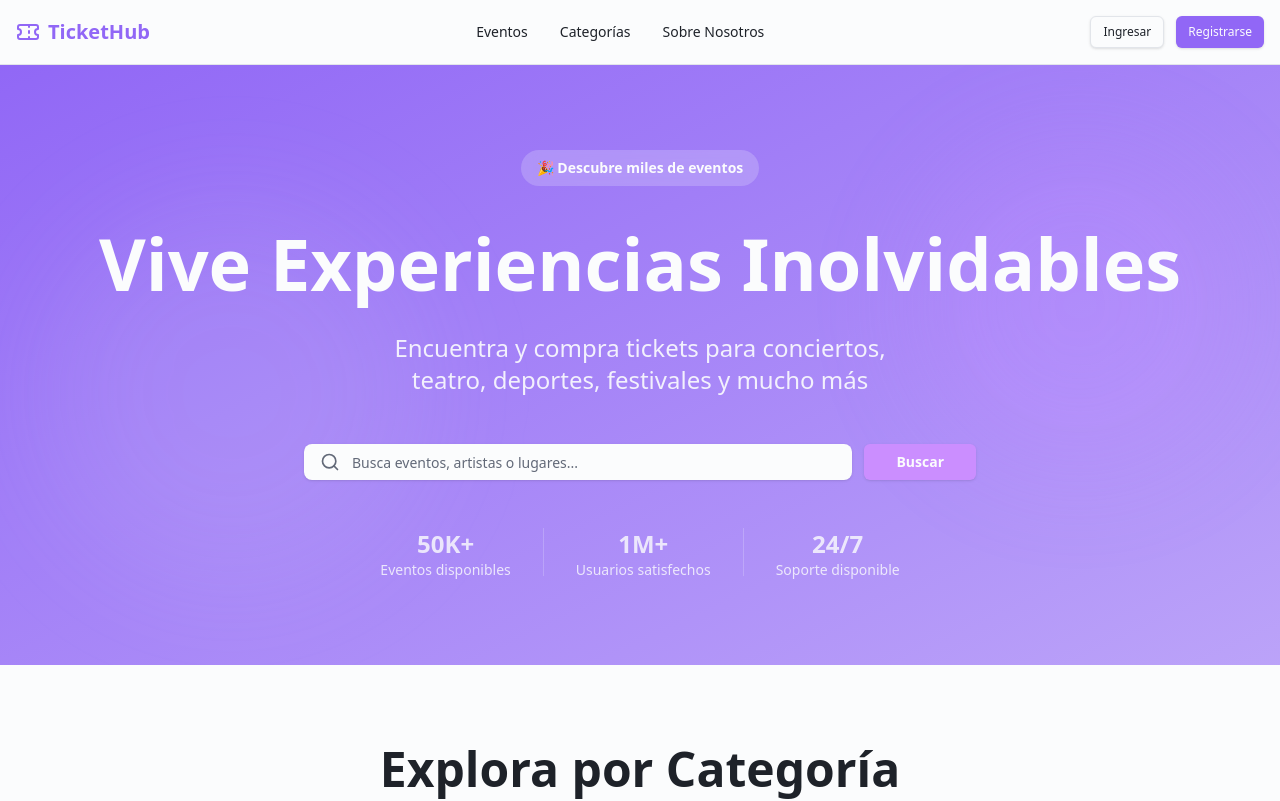
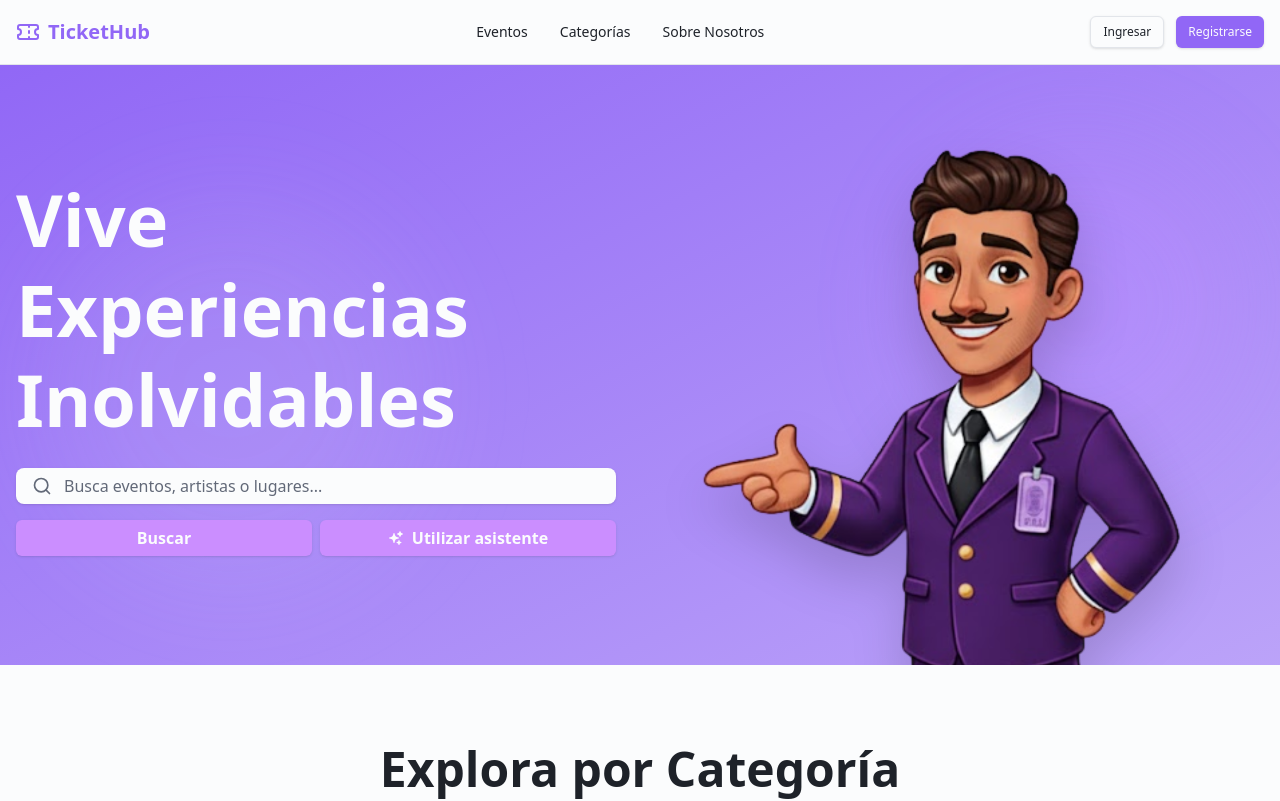
Before and after one commit to polaarts/avinnovate-2025, a Next.js app: page / in a window 1280 px wide. Shown: the top 801 px of the page. Built offline with nearby package versions, Linux system fonts and the light colour scheme.

Commit message:
feat: update HeroSection layout and add avatar image

```diff
--- a/components/hero-section.tsx
+++ b/components/hero-section.tsx
@@ -3,10 +3,11 @@
 import { Button } from "@/components/ui/button"
 import { Input } from "@/components/ui/input"
 import { Search } from "lucide-react"
+import Image from "next/image"
 
 export default function HeroSection() {
   return (
-    <section className="relative min-h-[600px] bg-gradient-to-br from-primary via-primary/80 to-primary/60 overflow-hidden">
+    <section className="relative min-h-[300px] bg-gradient-to-br from-primary via-primary/80 to-primary/60 overflow-hidden">
       {/* Background decoration */}
       <div className="absolute inset-0 overflow-hidden">
         <div className="absolute top-20 right-10 w-80 h-80 bg-accent/20 rounded-full blur-3xl animate-pulse"></div>
@@ -16,57 +17,53 @@ export default function HeroSection() {
         ></div>
       </div>
 
-      <div className="relative max-w-7xl mx-auto px-4 py-20 flex flex-col items-center justify-center text-center min-h-[600px]">
-        <div className="mb-8 animate-fade-in">
-          <span className="inline-block px-4 py-2 bg-primary-foreground/20 text-primary-foreground rounded-full text-sm font-semibold backdrop-blur">
-            🎉 Descubre miles de eventos
-          </span>
-        </div>
+      <div className="relative max-w-7xl mx-auto px-4 py-20 flex flex-col lg:flex-row items-center justify-between gap-12 min-h-[600px] h-[500px]">
+        {/* Content Section */}
+        <div className="flex-1 flex flex-col items-center lg:items-start text-center lg:text-left z-10">
+
 
           <h1
-          className="text-5xl md:text-7xl font-bold text-primary-foreground mb-6 text-balance leading-tight animate-fade-in"
+            className="text-5xl md:text-7xl font-extrabold text-primary-foreground mb-6 text-balance leading-tight animate-fade-in"
             style={{ animationDelay: "0.2s" }}
           >
             Vive Experiencias Inolvidables
           </h1>
 
-        <p
-          className="text-xl md:text-2xl text-primary-foreground/90 mb-12 max-w-2xl text-balance animate-fade-in"
-          style={{ animationDelay: "0.4s" }}
-        >
-          Encuentra y compra tickets para conciertos, teatro, deportes, festivales y mucho más
-        </p>
-
-        <div className="w-full max-w-2xl mb-12 animate-fade-in" style={{ animationDelay: "0.6s" }}>
-          <div className="relative flex gap-3">
+          <div className="w-full max-w-2xl mb-4 animate-fade-in px-2 md:px-0" style={{ animationDelay: "0.6s" }}>
+            <div className="relative flex gap-2 md:gap-3">
               <div className="flex-1 relative">
                 <Input
                   placeholder="Busca eventos, artistas o lugares..."
-                className="w-full pl-12 pr-4 py-4 text-base rounded-lg bg-primary-foreground text-foreground placeholder:text-muted-foreground border-0"
+                  className="w-full pl-10 md:pl-12 pr-3 md:pr-4 py-3 md:py-4 text-sm md:text-base rounded-lg bg-primary-foreground text-foreground placeholder:text-muted-foreground border-0"
                 />
-              <Search className="absolute left-4 top-1/2 -translate-y-1/2 w-5 h-5 text-muted-foreground" />
-            </div>
-            <Button className="px-8 bg-accent text-accent-foreground hover:bg-accent/90 font-semibold">Buscar</Button>
+                <Search className="absolute left-3 md:left-4 top-1/2 -translate-y-1/2 w-4 h-4 md:w-5 md:h-5 text-muted-foreground" />
               </div>
             </div>
 
-        <div
-          className="flex flex-col sm:flex-row gap-8 text-primary-foreground/80 animate-fade-in"
-          style={{ animationDelay: "0.8s" }}
-        >
-          <div className="text-center">
-            <p className="text-2xl font-bold">50K+</p>
-            <p className="text-sm">Eventos disponibles</p>
           </div>
-          <div className="w-px h-12 bg-primary-foreground/20 hidden sm:block"></div>
-          <div className="text-center">
-            <p className="text-2xl font-bold">1M+</p>
-            <p className="text-sm">Usuarios satisfechos</p>
+            <div className="flex flex-col md:flex-row gap-2 md:gap-2 justify-center w-full max-w-2xl px-2 md:px-0">
+              <Button className="px-4 md:px-8 py-3 md:py-4 bg-accent text-accent-foreground hover:bg-accent/90 w-full font-semibold text-sm md:text-base">Buscar</Button>
+              <Button className="px-4 md:px-8 py-3 md:py-4 bg-accent text-accent-foreground hover:bg-accent/90 w-full font-semibold text-sm md:text-base flex items-center justify-center gap-2">
+                <svg xmlns="http://www.w3.org/2000/svg" viewBox="0 0 24 24" fill="currentColor" className="size-6">
+                  <path fillRule="evenodd" d="M9 4.5a.75.75 0 0 1 .721.544l.813 2.846a3.75 3.75 0 0 0 2.576 2.576l2.846.813a.75.75 0 0 1 0 1.442l-2.846.813a3.75 3.75 0 0 0-2.576 2.576l-.813 2.846a.75.75 0 0 1-1.442 0l-.813-2.846a3.75 3.75 0 0 0-2.576-2.576l-2.846-.813a.75.75 0 0 1 0-1.442l2.846-.813A3.75 3.75 0 0 0 7.466 7.89l.813-2.846A.75.75 0 0 1 9 4.5ZM18 1.5a.75.75 0 0 1 .728.568l.258 1.036c.236.94.97 1.674 1.91 1.91l1.036.258a.75.75 0 0 1 0 1.456l-1.036.258c-.94.236-1.674.97-1.91 1.91l-.258 1.036a.75.75 0 0 1-1.456 0l-.258-1.036a2.625 2.625 0 0 0-1.91-1.91l-1.036-.258a.75.75 0 0 1 0-1.456l1.036-.258a2.625 2.625 0 0 0 1.91-1.91l.258-1.036A.75.75 0 0 1 18 1.5ZM16.5 15a.75.75 0 0 1 .712.513l.394 1.183c.15.447.5.799.948.948l1.183.395a.75.75 0 0 1 0 1.422l-1.183.395c-.447.15-.799.5-.948.948l-.395 1.183a.75.75 0 0 1-1.422 0l-.395-1.183a1.5 1.5 0 0 0-.948-.948l-1.183-.395a.75.75 0 0 1 0-1.422l1.183-.395c.447-.15.799-.5.948-.948l.395-1.183A.75.75 0 0 1 16.5 15Z" clipRule="evenodd" />
+                </svg>
+                <span className="hidden md:inline">Utilizar asistente</span>
+                <span className="md:hidden">Asistente</span>
+              </Button>
             </div>
-          <div className="w-px h-12 bg-primary-foreground/20 hidden sm:block"></div>
-          <div className="text-center">
-            <p className="text-2xl font-bold">24/7</p>
-            <p className="text-sm">Soporte disponible</p>
+
+        </div>
+
+        {/* Image Section - Oculta en dispositivos pequeños */}
+        <div className="flex-1 hidden lg:block relative w-full animate-fade-in" style={{ animationDelay: "1s" }}>
+          <div className="relative w-full h-[300px] lg:h-[1000px] mt-[50px]">
+            <Image
+              src="/avatar.png"
+              alt="Hero Avatar"
+              fill
+              className="object-contain object-bottom drop-shadow-2xl"
+              priority
+            />
           </div>
         </div>
       </div>
```
Also changed, not shown: public/avatar.png (added). Lines whose indentation alone changed are shown as unchanged.
